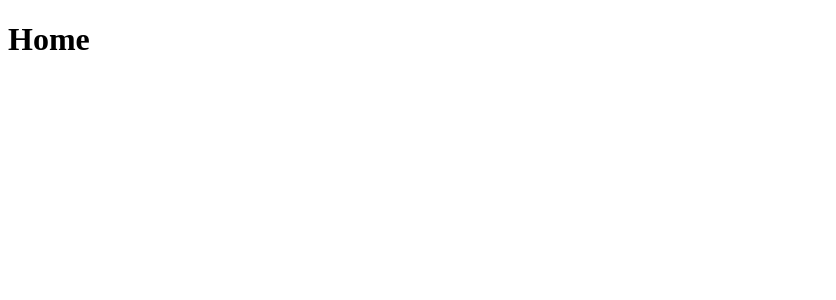
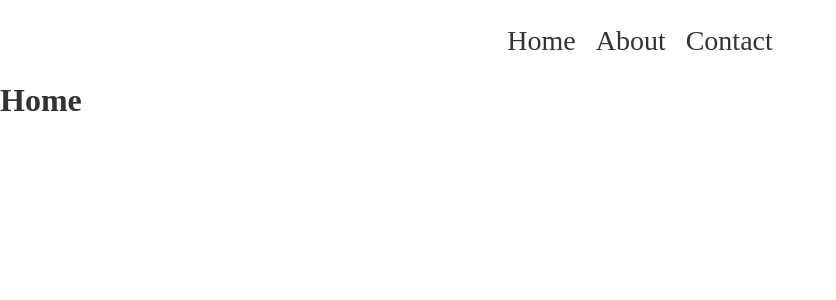
Before and after one commit to vitor-chaves-lima/fiap-react-checkpoint-1, a React (Vite) app: page / in a window 1280 px wide. Shown: the top 300 px of the page, without its empty margins (0-836 px from the left). Built offline with nearby package versions, Linux system fonts and the light colour scheme.

Commit message:
start navbar component

```diff
--- /dev/null
+++ b/src/components/Navbar/index.jsx
@@ -0,0 +1,28 @@
+import "./styles.css";
+import PropTypes from "prop-types";
+
+function Navbar({ items }) {
+	return (
+		<nav>
+			<ul>
+				{items.map(item => (
+					<li key={item.href}>
+						<a href={item.href}>{item.label}</a>
+					</li>
+				))}
+			</ul>
+		</nav>
+	);
+}
+
+Navbar.propTypes = {
+	items: PropTypes.arrayOf(
+		PropTypes.shape({
+			label: PropTypes.string.isRequired,
+			href: PropTypes.string.isRequired,
+			selected: PropTypes.bool || true,
+		})
+	),
+};
+
+export default Navbar;
--- /dev/null
+++ b/src/components/Navbar/styles.css
@@ -0,0 +1,21 @@
+nav {
+	display: flex;
+	justify-content: center;
+	align-items: center;
+	padding: 25px;
+}
+
+ul {
+	display: flex;
+	gap: 20px;
+	list-style: none;
+}
+
+ul a {
+	font-size: 1.75rem;
+	text-decoration: none;
+}
+
+ul a:hover {
+	text-decoration: underline;
+}
--- a/src/index.css
+++ b/src/index.css
@@ -1 +1,5 @@
-:root {}
+* {
+	padding: 0;
+	margin: 0;
+	color: #333333;
+}
--- a/src/layouts/Base/index.jsx
+++ b/src/layouts/Base/index.jsx
@@ -1,10 +1,29 @@
 import { Outlet } from "react-router-dom";
+import Navbar from "../../components/Navbar";
 
 function BaseLayout() {
+	const navbarItems = [
+		{
+			label: "Home",
+			href: "/",
+		},
+		{
+			label: "About",
+			href: "/about",
+		},
+		{
+			label: "Contact",
+			href: "/contact",
+		},
+	];
+
 	return (
-		<div>
-			<Outlet />
-		</div>
+		<>
+			<Navbar items={navbarItems} />
+			<main>
+				<Outlet />
+			</main>
+		</>
 	);
 }
 
```
